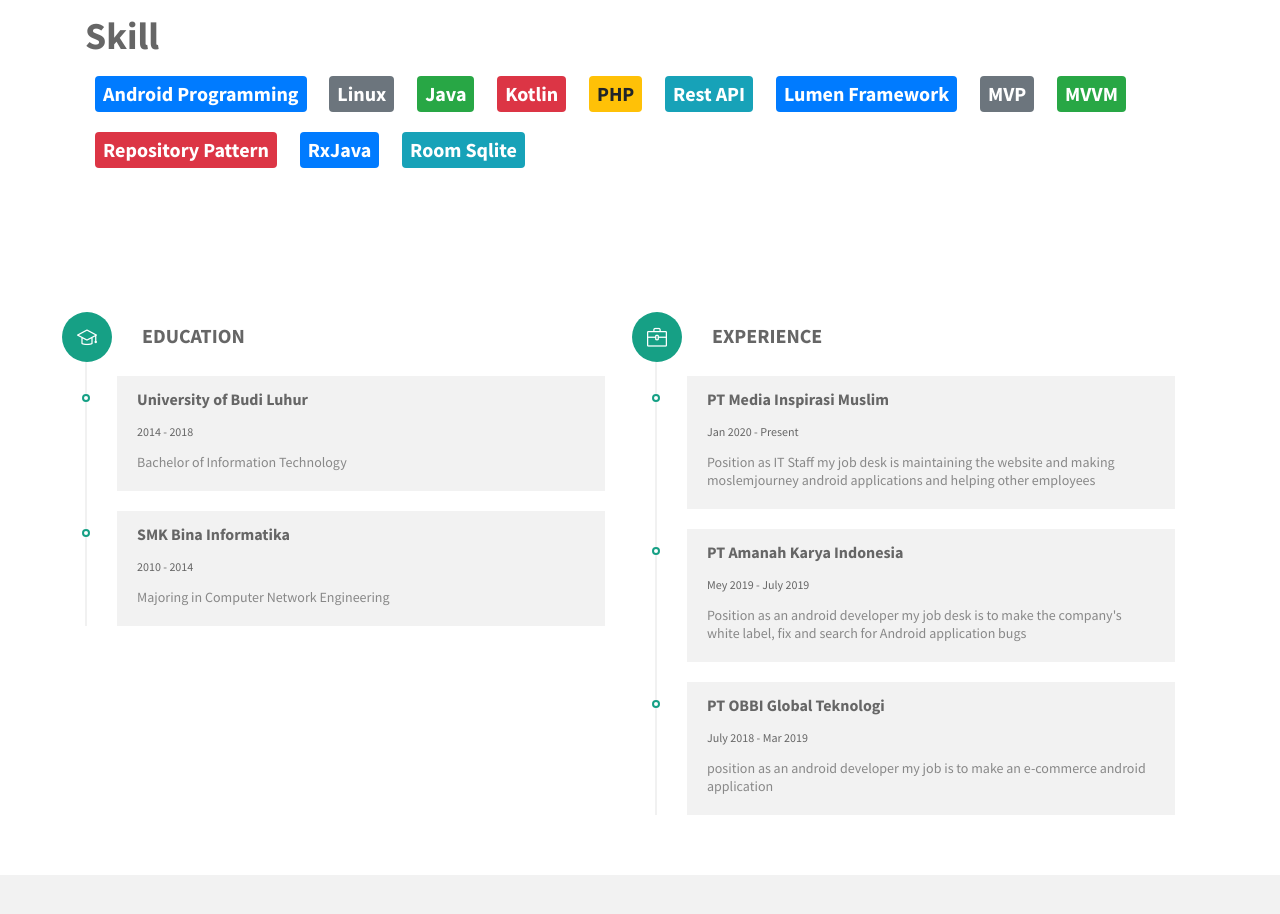
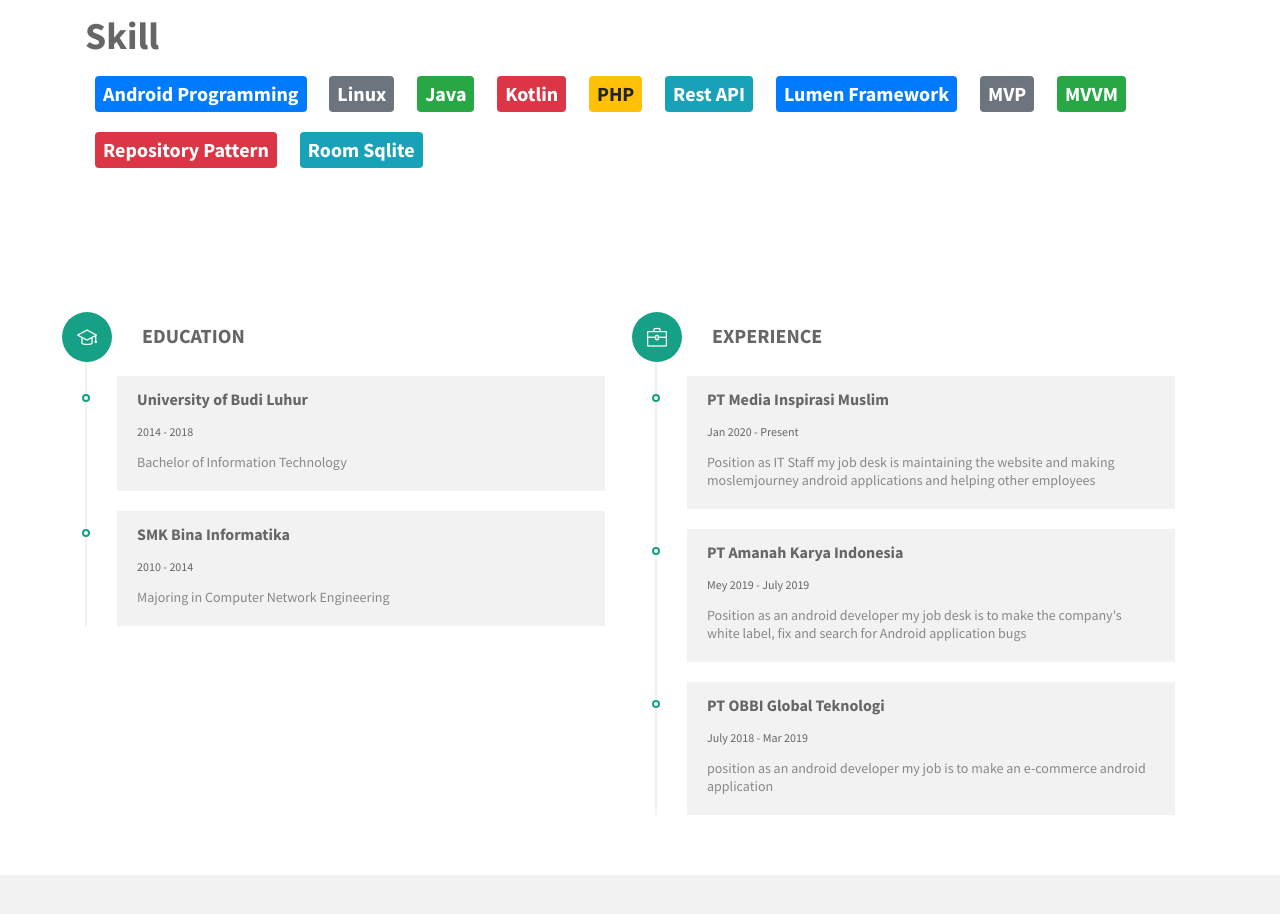
Before and after one commit to edsusantoo/edsusantoo.github.io, a plain HTML site: page index.html in a window 1280 px wide. Shown: the part 920-1834 px from the top of the page. Drawn offline with Linux system fonts and the light colour scheme; files whose address does not match are found by name.

Commit message:
delete rxjava

```diff
--- a/index.html
+++ b/index.html
@@ -166,7 +166,6 @@
           <span class="p-2 badge badge-secondary" style="font-size: 20px; margin: 10px;">MVP</span>
           <span class="p-2 badge badge-success" style="font-size: 20px; margin: 10px;">MVVM</span>
           <span class="p-2 badge badge-danger" style="font-size: 20px; margin: 10px;">Repository Pattern</span>
-          <span class="p-2 badge badge-primary" style="font-size: 20px; margin: 10px;">RxJava</span>
           <span class="p-2 badge badge-info" style="font-size: 20px; margin: 10px;">Room Sqlite</span>
 
         </div>
```
